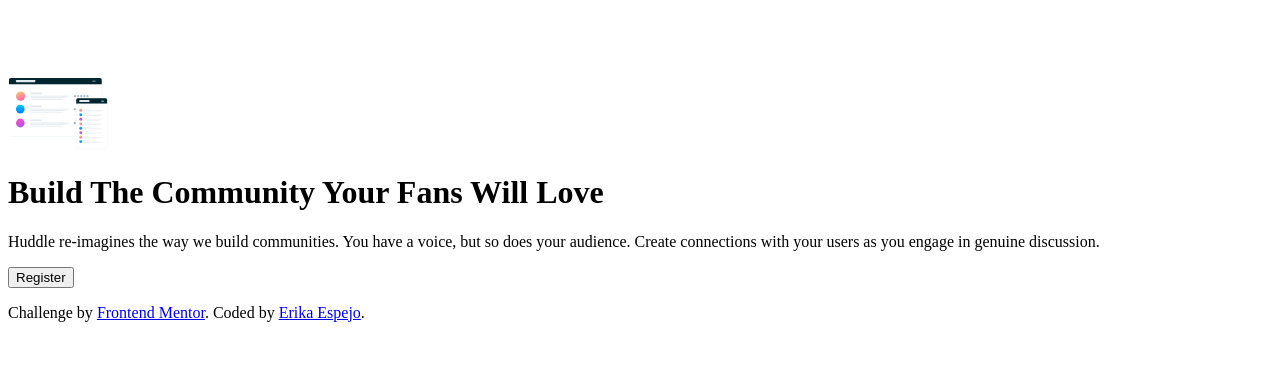
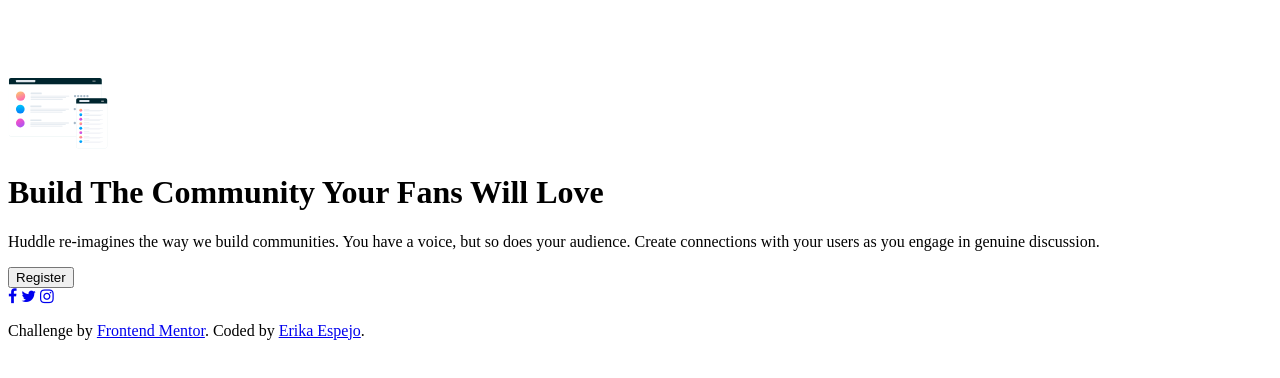
Before and after one commit to ErikaEspejo/huddle-landing-page, a plain HTML site: page index.html in a window 1280 px wide. Drawn offline with Linux system fonts and the light colour scheme.

Commit message:
social icons added

```diff
--- a/index.html
+++ b/index.html
@@ -5,6 +5,7 @@
   <meta name="viewport" content="width=device-width, initial-scale=1.0"> <!-- displays site properly based on user's device -->
   <link rel="icon" type="image/png" sizes="32x32" href="./images/favicon-32x32.png">
   <link rel="preconnect" href="https://fonts.gstatic.com">
+  <link rel="stylesheet" href="https://stackpath.bootstrapcdn.com/font-awesome/4.7.0/css/font-awesome.min.css" integrity="sha384-wvfXpqpZZVQGK6TAh5PVlGOfQNHSoD2xbE+QkPxCAFlNEevoEH3Sl0sibVcOQVnN" crossorigin="anonymous">
   <link href="https://fonts.googleapis.com/css2?family=Open+Sans&family=Poppins:wght@400;600&display=swap"
     rel="stylesheet">
   <link rel="stylesheet" href="style.css">
@@ -31,6 +32,9 @@
       </button>
     </div>
     <div class="social">
+      <a href="#"><i class="fa fa-facebook"></i></a>
+      <a href="#"><i class="fa fa-twitter"></i></a>
+      <a href="#"><i class="fa fa-instagram"></i></a>
     </div>
   </div>
   <footer>
--- a/style.css
+++ b/style.css
@@ -0,0 +1,6 @@
+:root {
+  --violet: hsl(257, 40%, 49%);
+  --soft-magenta: hsl(300, 69%, 71%);
+  --heading : Poppins, sans-serif;
+  --body: 'Open Sans', sans-serif;
+}
```
